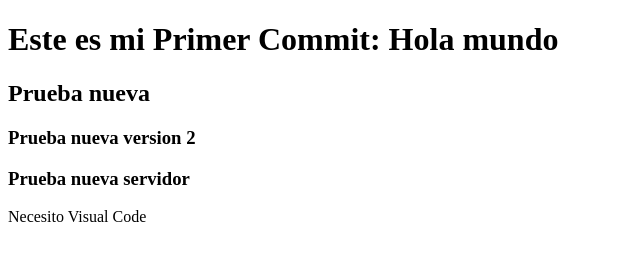
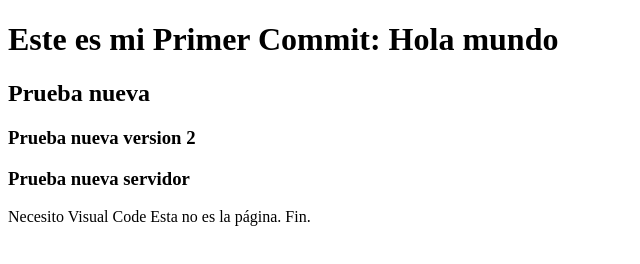
Before and after one commit to beitlab/Probando, a website: page index.html in a window 1280 px wide. Shown: the whole page, without its empty margins (0-640 px from the left). Drawn offline with Linux system fonts and the light colour scheme.

Commit message:
CAMBIOS X

```diff
--- a/index.html
+++ b/index.html
@@ -13,6 +13,9 @@
     <h3>Prueba nueva version 2</h3>
     <h3>Prueba nueva servidor</h3>
         Necesito Visual Code
+              Esta no es la página. Fin.
+
+
 
 </body>
 </html>
```
